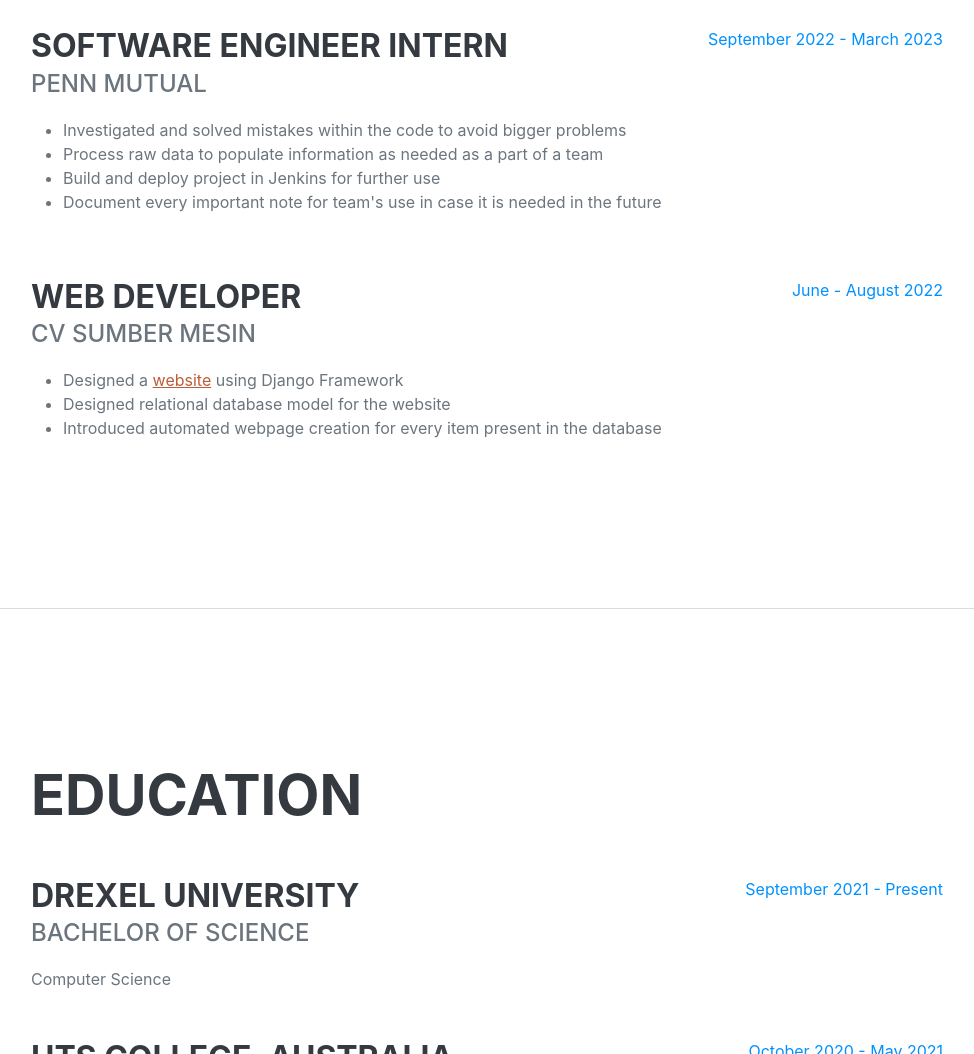
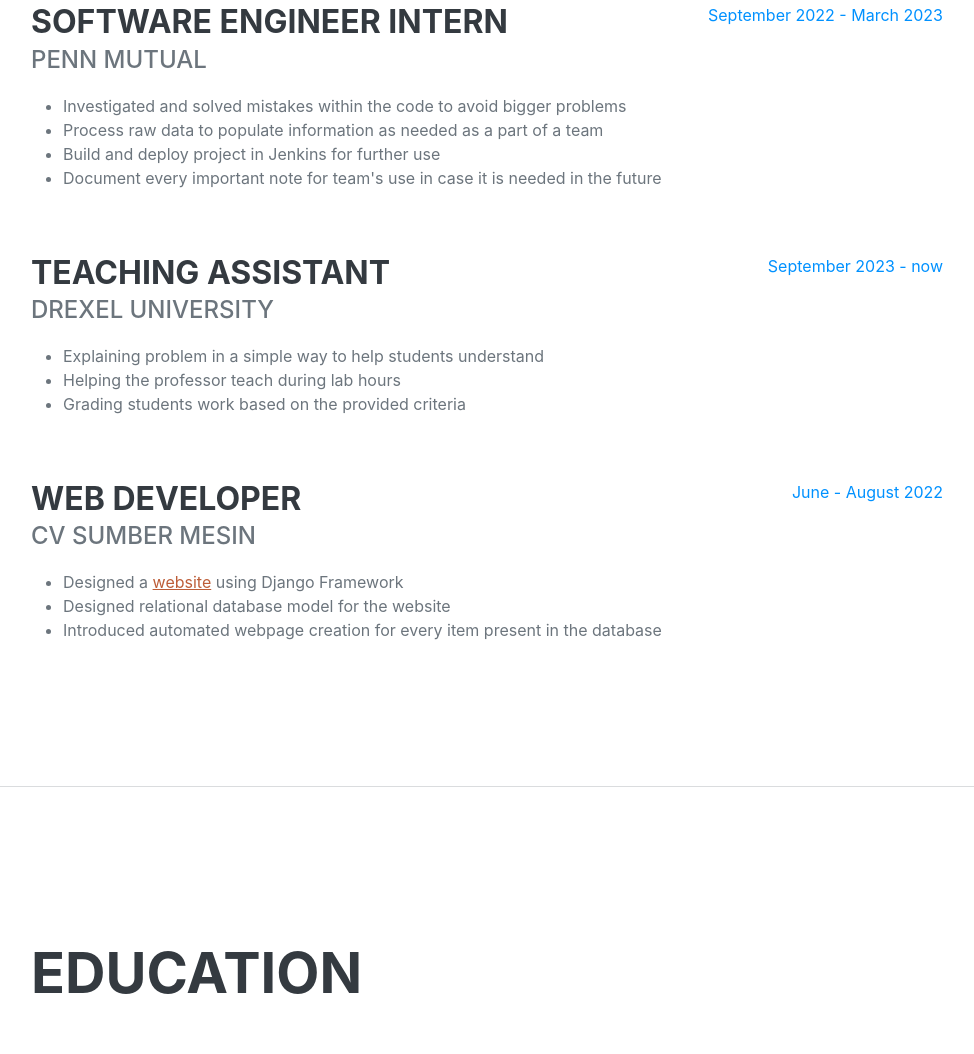
Before and after one commit to rraharjo/MyWebsite, a plain HTML site: page index.html in a window 1280 px wide. Shown: the part 993-2047 px from the top of the page, without its empty margins (289-1263 px from the left). Drawn offline with nearby package versions, Linux system fonts and the light colour scheme; a web font is replaced by a local one.

Commit message:
september 2023 update

```diff
--- a/index.html
+++ b/index.html
@@ -69,6 +69,18 @@
                             </ul>
                         </div>
                         <div class="flex-shrink-0"><span class="text-primary">September 2022 - March 2023</span></div>
+                    </div>
+                    <div class="d-flex flex-column flex-md-row justify-content-between mb-5">
+                        <div class="flex-grow-1">
+                            <h3 class="mb-0">Teaching Assistant</h3>
+                            <div class="subheading mb-3">Drexel University</div>
+                            <ul>
+                                <li>Explaining problem in a simple way to help students understand</li>
+                                <li>Helping the professor teach during lab hours</li>
+                                <li>Grading students work based on the provided criteria</li>
+                            </ul>
+                        </div>
+                        <div class="flex-shrink-0"><span class="text-primary">September 2023 - now</span></div>
                     </div>
                     <div class="d-flex flex-column flex-md-row justify-content-between mb-5">
                         <div class="flex-grow-1">
```
